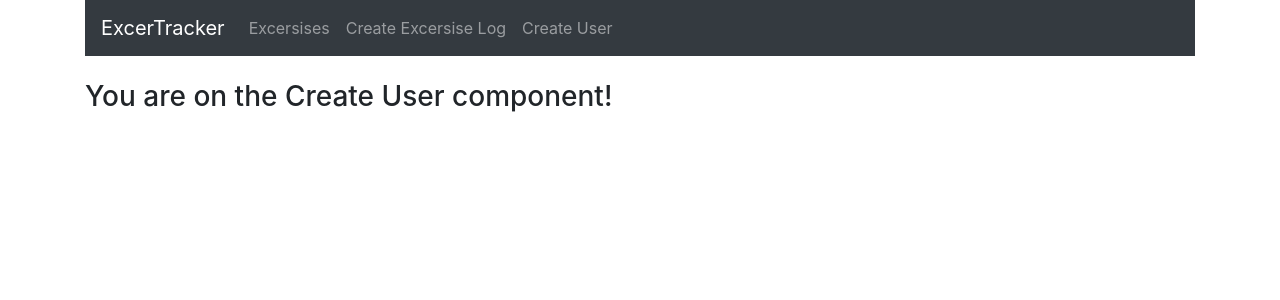
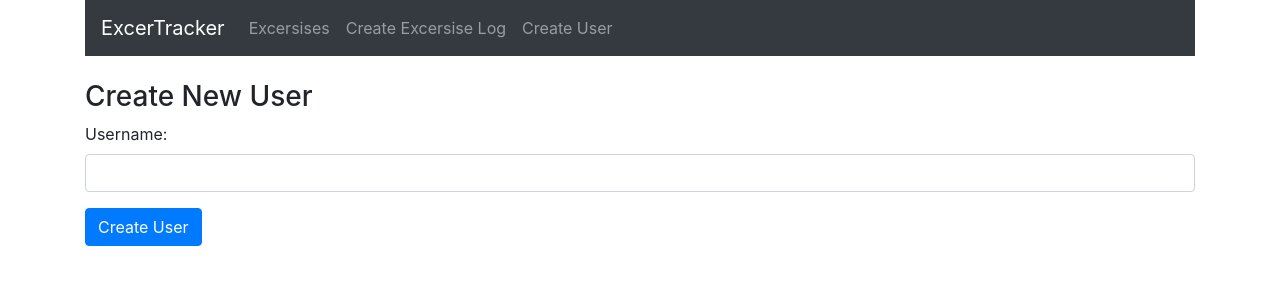
Before and after one commit to Jacob52210/JSONserver, a React (Create React App) app in the folder mern-excersise-tracker/: page /user in a window 1280 px wide. Shown: the top 300 px of the page. Built offline with nearby package versions, Linux system fonts and the light colour scheme.

Commit message:
finished Create User component

```diff
--- a/mern-excersise-tracker/src/components/create-excersise.component.jsx
+++ b/mern-excersise-tracker/src/components/create-excersise.component.jsx
@@ -78,7 +78,8 @@
            <select ref="userInput"
             required
             className="form-control"
-            value={this.onChangeUsername}>
+            value={this.onChangeUsername}  // This is throwing a warning in the console.
+            >
               {
                 this.state.users.map((user) => {
                   return <option key={user} value={user}>{user}</option>
--- a/mern-excersise-tracker/src/components/create-user.component.jsx
+++ b/mern-excersise-tracker/src/components/create-user.component.jsx
@@ -1,10 +1,56 @@
 import React, { Component } from 'react';
 
 export default class CreateUser extends Component {
+
+  constructor(props) {
+    super(props);
+
+    this.onChangeUsername = this.onChangeUsername.bind(this);
+    this.onSubmit = this.onSubmit.bind(this);
+
+    this.state = {
+      username: '',
+    }
+  }
+
+  onChangeUsername(e) {
+    this.setState({
+      username: e.target.value
+    })
+  }
+
+  onSubmit(e) {
+    e.preventDefault();
+
+    const user = {
+      username: this.state.username,
+    }
+
+    console.log(user);
+
+    this.setState({
+      username: '',
+    })
+  }
+
   render() {
     return (
       <div>
-        <h3>You are on the Create User component!</h3>
+        <h3>Create New User</h3>
+        <form onSubmit={this.onSubmit}>
+          <div className="form-group">
+            <label>Username: </label>
+            <input type="text"
+                  required
+                  className="form-control"
+                  value={this.state.username}
+                  onChange={this.onChangeUsername}
+                  />
+          </div>
+          <div className="form-group">
+            <input type="submit" value="Create User" className="btn btn-primary" />
+          </div>
+        </form>
       </div>
     )
   }
```
